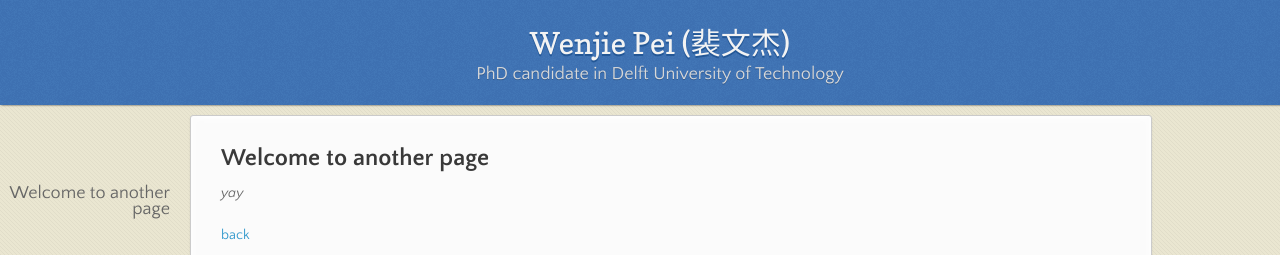
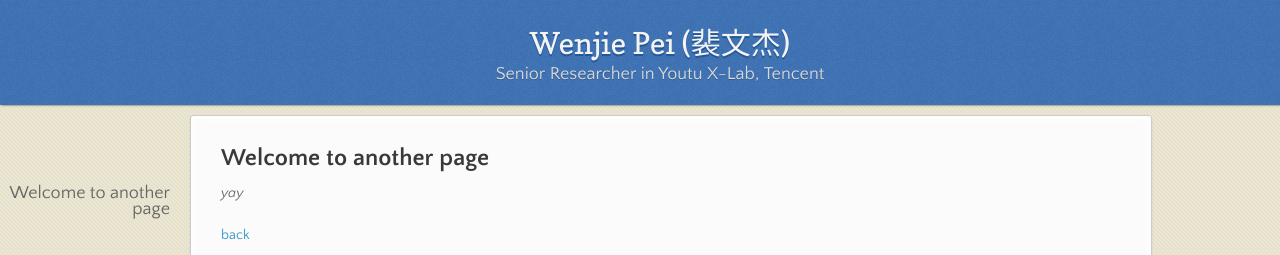
Before and after one commit to wenjiepei/wenjiepei.github.com, a Jekyll site: the page built from another-page.md, in a window 1280 px wide. Shown: the top 255 px of the page. Built offline with Jekyll 4.4.1, drawn with Linux system fonts in a browser that asks for light colours; nearby versions of some CDN libraries; our own code applies the rules of GitHub Pages for plain Markdown files.

Commit message:
Update _config.yml

```diff
--- a/_config.yml
+++ b/_config.yml
@@ -2,7 +2,8 @@
 #theme: jekyll-theme-minimal
 title: Wenjie Pei  (裴文杰)
 locale: en_US
-description: PhD candidate in Delft University of Technology
+#description: PhD candidate in Delft University of Technology
+description: Senior Researcher in Youtu X-Lab, Tencent
 
 owner:
   name: Wenjie Pei
```
